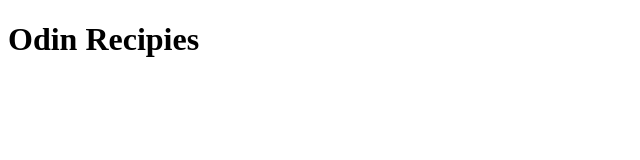
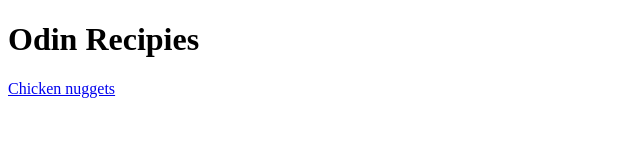
Before and after one commit to maxizek30/odin-recipes, a plain HTML site: page index.html in a window 1280 px wide. Shown: the whole page, without its empty margins (0-640 px from the left). Drawn offline with Linux system fonts and the light colour scheme.

Commit message:
Uhhh idk testing

```diff
--- a/index.html
+++ b/index.html
@@ -10,5 +10,7 @@
     <h1>
         Odin Recipies
     </h1>
+
+    <a href="recipes/chicken-nuggies.html">Chicken nuggets</a>
 </body>
 </html>
```
